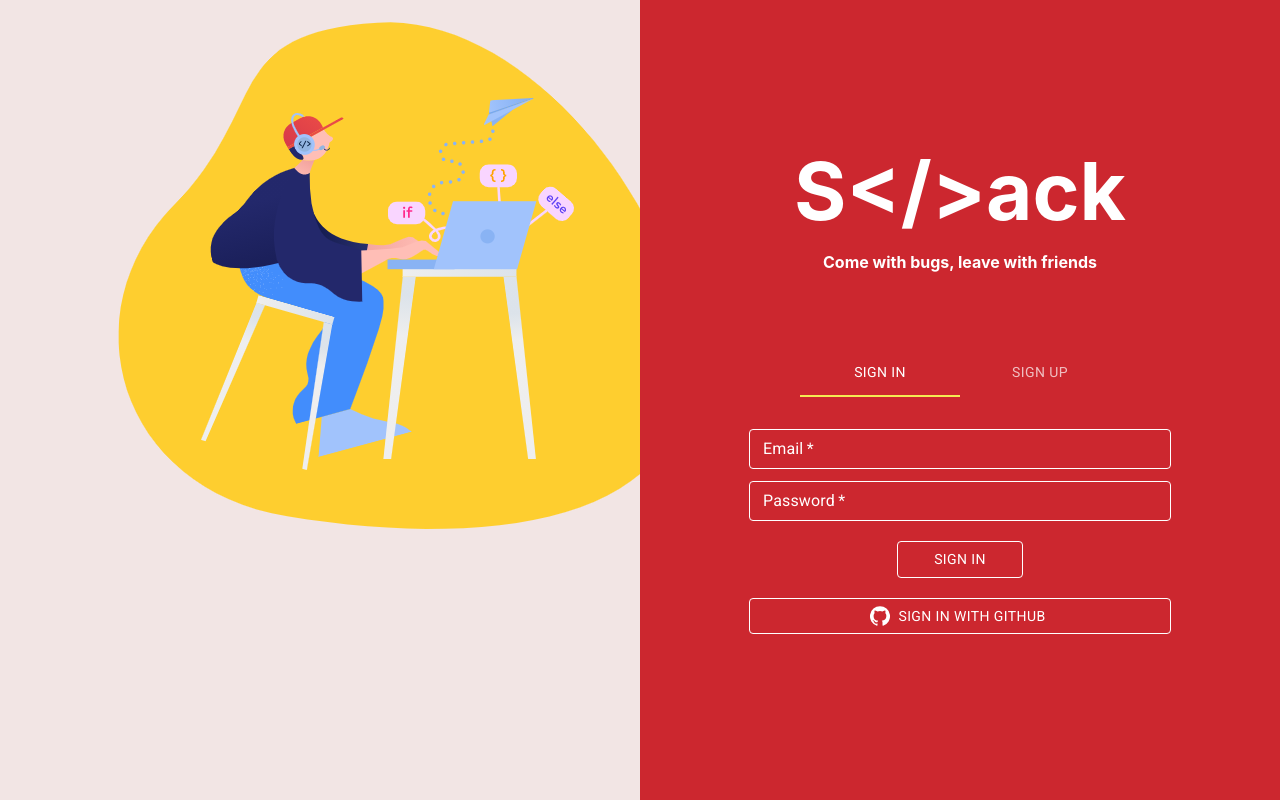
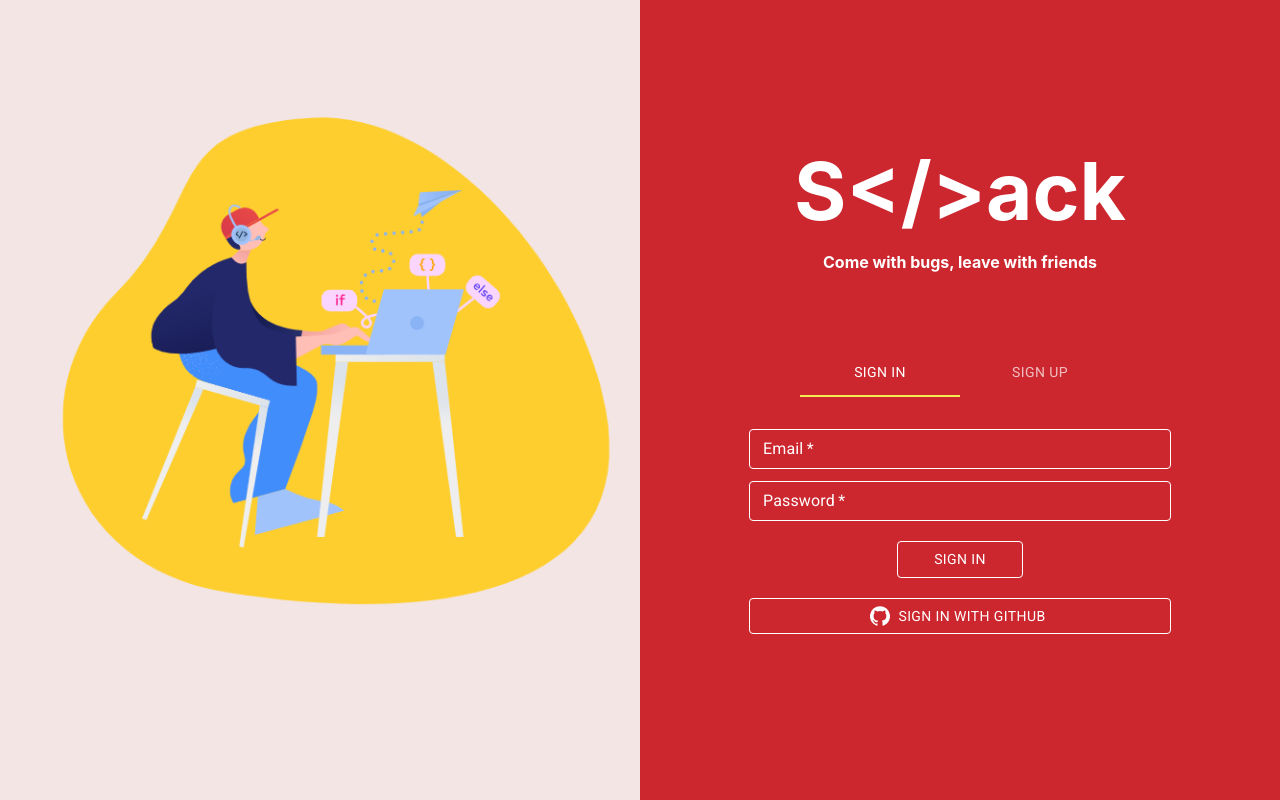
Before and after one commit to sjsussman/dev-chat, a React (Create React App) app: page / in a window 1280 px wide. Built offline with nearby package versions, Linux system fonts and the light colour scheme; no server answers.

Commit message:
fixed homepage image

```diff
--- a/src/App.css
+++ b/src/App.css
@@ -72,12 +72,12 @@ html{
   display: flex;
 }
 
-/* .senderImage {
+.senderImage {
   margin: 0 auto;
   margin-top: 15%;
   width: 120%;
   margin-left: -8%;
-} */
+}
 
 .channelfix{
   display: inline-block;
```
